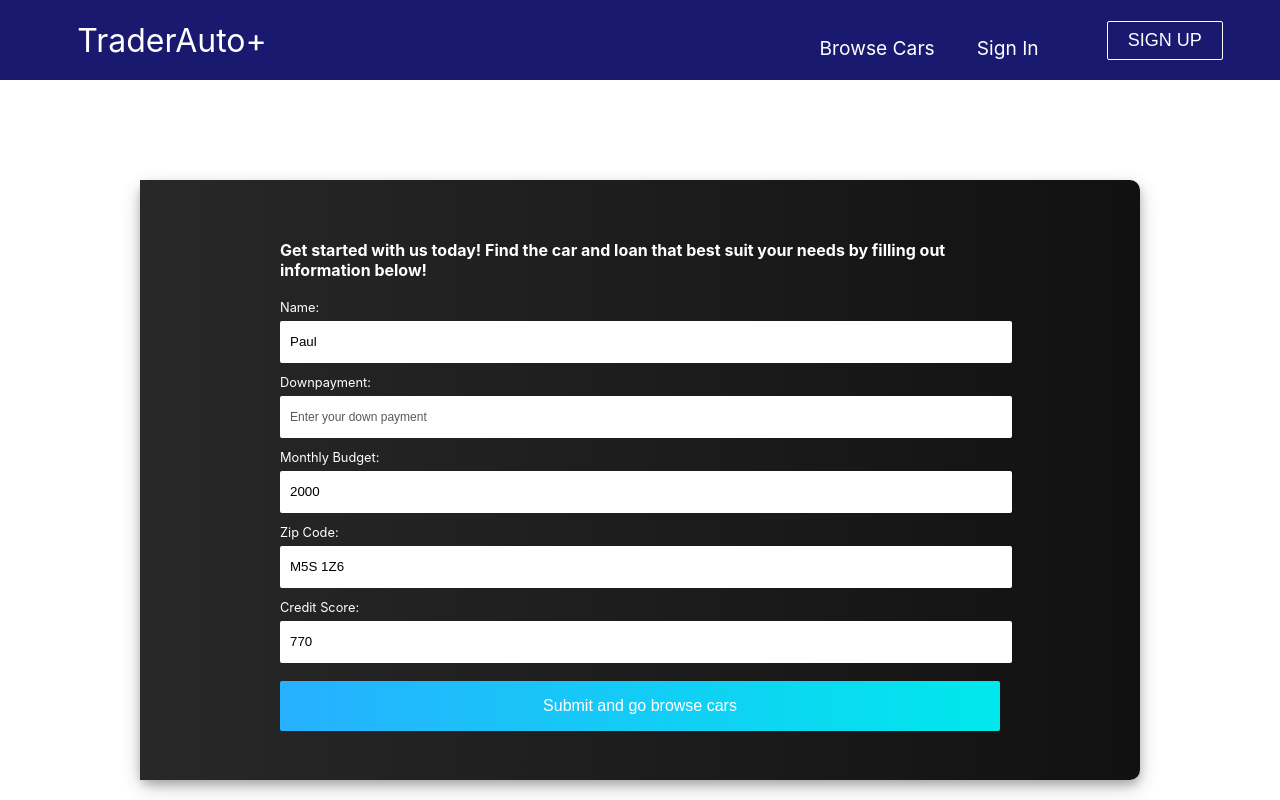
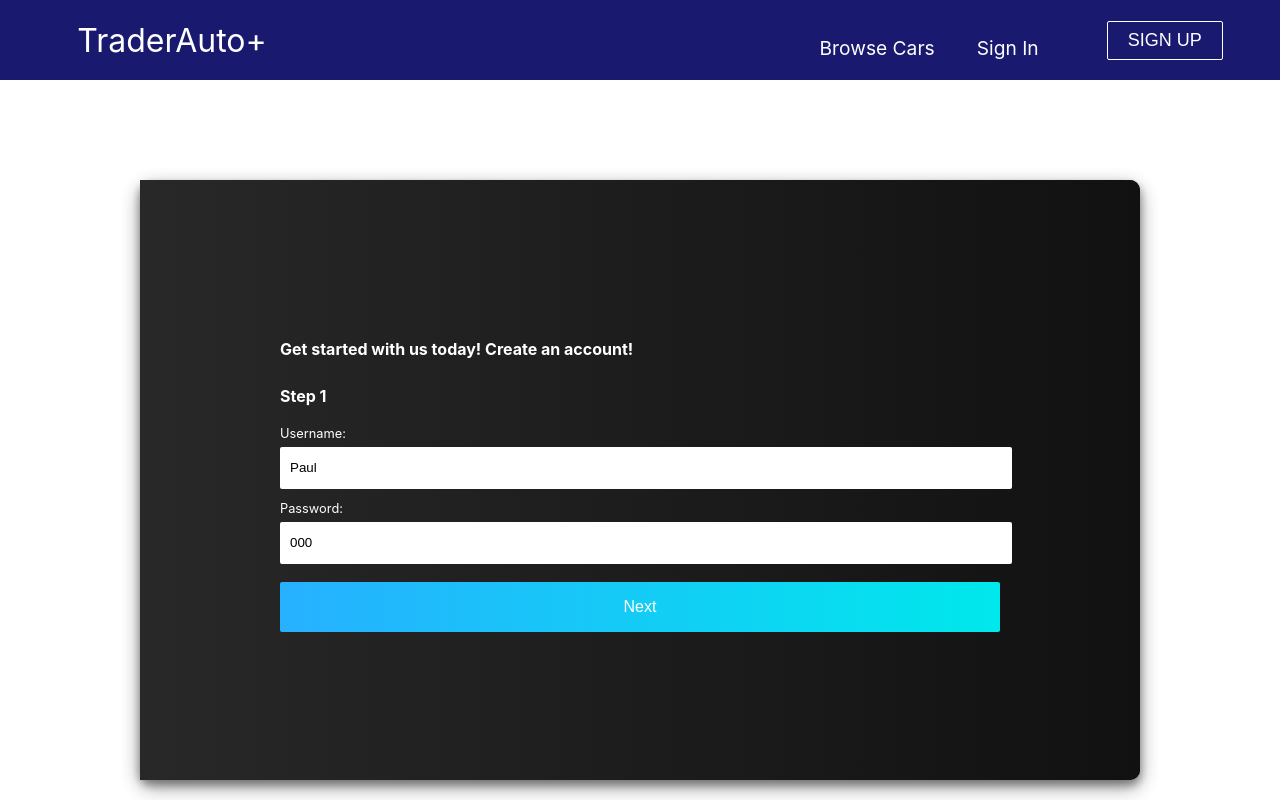
Before and after one commit to Sophieeeeeeeee/traderautoplus-app, a React (Create React App) app: page /sign-up in a window 1280 px wide. Shown: the top 800 px of the page. Built offline with nearby package versions, Linux system fonts and the light colour scheme.

Commit message:
Sign up page revamped

```diff
--- a/src/components/Button.js
+++ b/src/components/Button.js
@@ -22,14 +22,15 @@ export const Button = ({
                            type,
                            onClick,
                            buttonStyle,
-                           buttonSize
+                           buttonSize,
+                           link
                        }) => {
     const checkButtonStyle = STYLES.includes(buttonStyle) ? buttonStyle : STYLES[0]; // if no button style, default to idx 0, 'btn--primary'
 
     const checkButtonSize = SIZES.includes(buttonSize) ? buttonSize : SIZES[0];// if no button size, default to idx 0, 'btn--medium'
 
     return (
-        <Link to='/sign-up' className='btn-mobile'>
+        <Link to={link} className='btn-mobile'>
             <button
                 className={`btn ${checkButtonStyle} ${checkButtonSize}`}  // how we change display based on what's passed, we set it as class name
                 onClick={onClick}
--- a/src/components/Signup.js
+++ b/src/components/Signup.js
@@ -1,6 +1,9 @@
 import React from "react";
 import '../App.css';
 import './UserInput.css';
+import SignupStep1 from "./Signup_Step1";
+import SignupStep2 from "./Signup_Step2";
+
 
 /**
  * Renders Signup page, the form inputs, props all come from UserInputs class
@@ -20,74 +23,113 @@ function Signup(props){
         <div className='form-container'>
             <div className='form-content'>
                 <form onSubmit={props.handleSubmit} className='form'>
-                    <h1>
-                        Get started with us today! Find the car and loan that best suit your needs by filling out information below!
-                    </h1>
+                {/*    <h1>*/}
+                {/*        Get started with us today! Create an account and find the car and loan that best suit your needs by filling out the information below!*/}
+                {/*    </h1>*/}
 
-                    <div className='form-inputs'>
-                        <label className='form-label'> Name:</label>
-                        <input className='form-input'
-                               name = "name"
-                               type="text"
-                               placeholder='Enter your name'
-                               value={props.name}
-                               onChange={props.handleChange}/>
-                    </div>
+        {/*            <div className='form-inputs'>*/}
+        {/*                <label className='form-label'> User name:</label>*/}
+        {/*                <input className='form-input'*/}
+        {/*                       name = "name"*/}
+        {/*                       type="text"*/}
+        {/*                       placeholder='Enter your name'*/}
+        {/*                       value={props.name}*/}
+        {/*                       onChange={props.handleChange}/>*/}
+        {/*            </div>*/}
 
-                    <div className='form-inputs'>
-                        <label className='form-label'>Downpayment:</label>
-                        <input className='form-input'
-                               name = "maxDownPayment"
-                               type="text"
-                               placeholder='Enter your down payment'
-                               value={props.maxDownPayment}
-                               onChange={props.handleChange}/>
-                    </div>
+        {/*            <div className='form-inputs'>*/}
+        {/*                <label className='form-label'> Password:</label>*/}
+        {/*                <input className='form-input'*/}
+        {/*                       name = "name"*/}
+        {/*                       type="text"*/}
+        {/*                       placeholder='Enter your name'*/}
+        {/*                       value={props.name}*/}
+        {/*                       onChange={props.handleChange}/>*/}
+        {/*            </div>*/}
 
-                    <div className='form-inputs'>
-                        <label className='form-label'> Monthly Budget:</label>
-                        <input className='form-input'
-                               name = "maxMonthlyPayment"
-                               type="text"
-                               placeholder='Enter your monthly payment budget'
-                               value={props.maxMonthlyPayment}
-                               onChange={props.handleChange}/>
-                    </div>
+        {/*            <div className='form-inputs'>*/}
+        {/*                <label className='form-label'>Downpayment:</label>*/}
+        {/*                <input className='form-input'*/}
+        {/*                       name = "maxDownPayment"*/}
+        {/*                       type="text"*/}
+        {/*                       placeholder='Enter your down payment'*/}
+        {/*                       value={props.maxDownPayment}*/}
+        {/*                       onChange={props.handleChange}/>*/}
+        {/*            </div>*/}
 
-                    <div className='form-inputs'>
-                        <label className='form-label'>Zip Code:</label>
-                        <input className='form-input'
-                               name = "zipCode"
-                               type="text"
-                               placeholder='Enter your zip code'
-                               value={props.zipCode}
-                               onChange={props.handleChange}/>
-                    </div>
+        {/*            <div className='form-inputs'>*/}
+        {/*                <label className='form-label'> Monthly Budget:</label>*/}
+        {/*                <input className='form-input'*/}
+        {/*                       name = "maxMonthlyPayment"*/}
+        {/*                       type="text"*/}
+        {/*                       placeholder='Enter your monthly payment budget'*/}
+        {/*                       value={props.maxMonthlyPayment}*/}
+        {/*                       onChange={props.handleChange}/>*/}
+        {/*            </div>*/}
+
+        {/*            <div className='form-inputs'>*/}
+        {/*                <label className='form-label'>Zip Code:</label>*/}
+        {/*                <input className='form-input'*/}
+        {/*                       name = "zipCode"*/}
+        {/*                       type="text"*/}
+        {/*                       placeholder='Enter your zip code'*/}
+        {/*                       value={props.zipCode}*/}
+        {/*                       onChange={props.handleChange}/>*/}
+        {/*            </div>*/}
 
 
-                    <div className='form-inputs'>
-                        <label className='form-label'>Credit Score: </label>
-                        <input className='form-input'
-                               name = "creditScore"
-                               type="text"
-                               placeholder='Enter your credit score'
-                               value={props.creditScore}
-                               onChange={props.handleChange}/>
-                    </div>
+        {/*            <div className='form-inputs'>*/}
+        {/*                <label className='form-label'>Credit Score: </label>*/}
+        {/*                <input className='form-input'*/}
+        {/*                       name = "creditScore"*/}
+        {/*                       type="text"*/}
+        {/*                       placeholder='Enter your credit score'*/}
+        {/*                       value={props.creditScore}*/}
+        {/*                       onChange={props.handleChange}/>*/}
+        {/*            </div>*/}
 
-                    <button className='form-input-btn' type='submit'>
-                        {/*<a href='http://localhost:3000/browse'>Submit</a>*/}
-                        Submit and go browse cars
-                    </button>
+        {/*            <button className='form-input-btn' type='submit'>*/}
+        {/*                /!*<a href='http://localhost:3000/browse'>Submit</a>*!/*/}
+        {/*                Submit and go browse cars*/}
+        {/*            </button>*/}
 
-                    {/*<button className='form-input-btn' onClick={props.sendPost}>Post</button>*/}
-                    {/*<p>{this.props.postRequest}</p>*/}
+        {/*            /!*<button className='form-input-btn' onClick={props.sendPost}>Post</button>*!/*/}
+        {/*            /!*<p>{this.props.postRequest}</p>*!/*/}
 
-                    {/*                <span className='form-input-login'>*/}
-                    {/*  Already have an account? Login <a href='#'>here</a>*/}
-                    {/*</span>*/}
+        {/*            /!*                <span className='form-input-login'>*!/*/}
+        {/*            /!*  Already have an account? Login <a href='#'>here</a>*!/*/}
+        {/*            /!*</span>*!/*/}
+
+                    <SignupStep1
+                        currentStep={props.currentStep}
+                        handleCurrentStep = {props.handleCurrentStep}
+
+                        name = {props.name}
+                        password =  {props.password}
+                        maxMonthlyPayment = {props.maxMonthlyPayment}
+                        maxDownPayment = {props.maxDownPayment}
+                        zipCode = {props.zipCode}
+                        creditScore = {props.creditScore}
+                        handleChange = {props.handleChange}
+                        handleSubmit = {props.handleSubmit}
+                        sendPost = {props.sendPost}/>
+
+                    <SignupStep2
+                        currentStep={props.currentStep}
+
+                        name = {props.name}
+                        password =  {props.password}
+                        maxMonthlyPayment = {props.maxMonthlyPayment}
+                        maxDownPayment = {props.maxDownPayment}
+                        zipCode = {props.zipCode}
+                        creditScore = {props.creditScore}
+                        handleChange = {props.handleChange}
+                        handleSubmit = {props.handleSubmit}
+                        sendPost = {props.sendPost}/>
 
                 </form>
+
+
             </div>
         </div>
 
--- /dev/null
+++ b/src/components/Signup_Step1.js
@@ -0,0 +1,61 @@
+import React from "react";
+
+function SignupStep1(props){
+
+    if (props.currentStep !== 1){
+        return null
+    }
+
+    return(
+        <div>
+            <div className='form-container'>
+                <div className='form-content'>
+                    <form onSubmit={props.handleSubmit} className='form'>
+                        <h1>
+                            Get started with us today! Create an account!
+                        </h1>
+
+                        <h1>
+                            Step 1
+                        </h1>
+
+                        <div className='form-inputs'>
+                            <label className='form-label'> Username:</label>
+                            <input className='form-input'
+                                   name = "name"
+                                   type="text"
+                                   placeholder='Enter your name'
+                                   value={props.name}
+                                   onChange={props.handleChange}/>
+                        </div>
+
+                        <div className='form-inputs'>
+                            <label className='form-label'> Password:</label>
+                            <input className='form-input'
+                                   name = "password"
+                                   type="text"
+                                   placeholder='Enter a password'
+                                   value={props.password}
+                                   onChange={props.handleChange}/>
+                        </div>
+
+                        <button className='form-input-btn' type='button' onClick={props.handleCurrentStep}>
+                            Next
+                        </button>
+
+                        {/*<button className='form-input-btn' type='submit'>*/}
+                        {/*    <a href='http://localhost:3000/browse'>Submit and go browse cars</a>*/}
+                        {/*</button>*/}
+
+                    </form>
+
+                </div>
+            </div>
+
+
+
+        </div>)
+
+}
+
+export default SignupStep1
--- /dev/null
+++ b/src/components/Signup_Step2.js
@@ -0,0 +1,76 @@
+import React from "react";
+
+function SignupStep2(props){
+
+    if (props.currentStep !== 2){
+        return null
+    }
+    return(
+        <div>
+            <div className='form-container'>
+                <div className='form-content'>
+                    <form onSubmit={props.handleSubmit} className='form'>
+                        <h1>
+                            Find the car and loan that best suit your needs by filling out the information below!
+                        </h1>
+
+                        <h1>
+                            Step 2
+                        </h1>
+
+                        <div className='form-inputs'>
+                            <label className='form-label'>Downpayment:</label>
+                            <input className='form-input'
+                                   name = "maxDownPayment"
+                                   type="text"
+                                   placeholder='Enter your down payment'
+                                   value={props.maxDownPayment}
+                                   onChange={props.handleChange}/>
+                        </div>
+
+                        <div className='form-inputs'>
+                            <label className='form-label'> Monthly Budget:</label>
+                            <input className='form-input'
+                                   name = "maxMonthlyPayment"
+                                   type="text"
+                                   placeholder='Enter your monthly payment budget'
+                                   value={props.maxMonthlyPayment}
+                                   onChange={props.handleChange}/>
+                        </div>
+
+                        <div className='form-inputs'>
+                            <label className='form-label'>Zip Code:</label>
+                            <input className='form-input'
+                                   name = "zipCode"
+                                   type="text"
+                                   placeholder='Enter your zip code'
+                                   value={props.zipCode}
+                                   onChange={props.handleChange}/>
+                        </div>
+
+
+                        <div className='form-inputs'>
+                            <label className='form-label'>Credit Score: </label>
+                            <input className='form-input'
+                                   name = "creditScore"
+                                   type="text"
+                                   placeholder='Enter your credit score'
+                                   value={props.creditScore}
+                                   onChange={props.handleChange}/>
+                        </div>
+
+                        <button className='form-input-btn' type='submit' onClick={props.handleSubmit}>
+                            <a href='http://localhost:3000/browse'>Submit and go browse cars</a>
+                        </button>
+
+                    </form>
+                </div>
+            </div>
+
+
+
+        </div>)
+
+}
+
+export default SignupStep2
--- a/src/components/UserInputs.js
+++ b/src/components/UserInputs.js
@@ -26,6 +26,8 @@ class UserInputs extends Component{
         super(props);
         this.state = {
             name: 'Paul',
+            password:'000',
+
             creditScore: '770',
             zipCode: 'M5S 1Z6',
             maxDownPayment: '500',
@@ -36,7 +38,8 @@ class UserInputs extends Component{
             carAge: '',
             carBrand: '',
 
-            postResponse: ''}
+            postResponse: '',
+            currentStep: 1}
 
 
         //binds functions that updates the State variables to this object
@@ -44,6 +47,8 @@ class UserInputs extends Component{
         this.handleChange = this.handleChange.bind(this);
         this.sendPost = this.sendPost.bind(this);
         this.handleCarFilter = this.handleCarFilter.bind(this);
+
+        this.handleCurrentStep = this.handleCurrentStep.bind(this);
     }
 
 
@@ -54,14 +59,17 @@ class UserInputs extends Component{
      */
     handleSubmit(event){
         event.preventDefault()
-        const {name, creditScore, zipCode, maxDownPayment, maxMonthlyPayment, carColor, carType, carAge, carBrand, postResponse} = this.state
+        const {name, password, creditScore, zipCode, maxDownPayment, maxMonthlyPayment, carColor, carType, carAge, carBrand, postResponse} = this.state
         alert(`____Your Details____\n
           Name : ${name}
+          Password: ${password}
           Credit score : ${creditScore}
           Location: ${zipCode}
           Down payment: ${maxDownPayment}
           Monthly payment: ${maxMonthlyPayment}
         `)
+
+
 
         //this leads to browse page with all current state variables saved in props
         this.props.history.push({
@@ -71,7 +79,7 @@ class UserInputs extends Component{
     }
 
     /**
-     * handleChange for input boxed on Signup page in Signup class,
+     * handleChange for input box on Signup page in Signup class,
      * pass down this function to update state variables of UserInputs class
      * @param  {event} onChange event of content of box
      */
@@ -79,6 +87,39 @@ class UserInputs extends Component{
         this.setState({[event.target.name]: event.target.value});
         console.log(this.state)
     }
+
+    /**
+     * handleCurrentStep set currentStep to 2 to render step 2 of signup page,
+     * pass down this function to SignupStep1 as the onClick function of the 'next' button
+     */
+    handleCurrentStep(){
+        this.setState({currentStep: 2})
+    }
+
+    /**
+     * sendUserSignInPost for SignIn page
+     */
+    sendUserSignInPost () {
+        let post = {}
+        const user = this.state
+        post = {
+            "name": user.name,
+            "password": user.password
+        }
+
+        console.log(JSON.stringify(post))
+
+        const requestOptions = {
+            method: "POST",
+            headers: { "Content-Type": "application/json" },
+            body: JSON.stringify(post)
+        };
+
+        fetch("https://cors-everywhere.herokuapp.com/http://ec2-18-118-163-255.us-east-2.compute.amazonaws.com:8080/signin", requestOptions)
+            .then(response => response.json())
+            // .then(response => this.setState({postResponse: response})) if sign in user inputs true
+            // .then(response => console.log(this.state.postResponse))
+    };
 
     /**
      * sendPost for Filter button on browse page in Cars class,
@@ -92,6 +133,7 @@ class UserInputs extends Component{
             const user = this.props.location.state
             post = {
                 "name": user.name,
+                "password": user.password,
                 "credit-score": user.creditScore,
                 "zip-code": user.zipCode,
                 "downpayment": user.maxDownPayment,
@@ -124,6 +166,8 @@ class UserInputs extends Component{
             .then(response => response.json())
             .then(response => this.setState({postResponse: response}))
             .then(response => console.log(this.state.postResponse))
+
+
     };
 
     /**
@@ -141,12 +185,16 @@ class UserInputs extends Component{
         if(this.props.which){ // if true, return signup
             return(<Signup
                     name = {this.state.name}
+                    password = {this.state.password}
                     maxMonthlyPayment = {this.state.maxMonthlyPayment}
+                    maxDownPayment = {this.state.maxDownPayment}
                     zipCode = {this.state.zipCode}
                     creditScore = {this.state.creditScore}
                     handleChange = {this.handleChange}
                     handleSubmit = {this.handleSubmit}
-                    sendPost = {this.sendPost}/>
+                    sendPost = {this.sendPost}
+                    currentStep={this.state.currentStep}
+                    handleCurrentStep = {this.handleCurrentStep}/>
             )
 
         } else { // if false, return browse
--- a/src/components/Welcome.js
+++ b/src/components/Welcome.js
@@ -69,17 +69,21 @@ class WelcomeSection extends Component{
                         className='btns'
                         buttonStyle='btn--outline'
                         buttonSize='btn--large'
+                        link = '/sign-up'
                     >
                         GET STARTED
                     </Button>
+
                     <Button
                         className='btns'
                         buttonStyle='btn--primary'
                         buttonSize='btn--large'
                         onClick={console.log('hey')}
+                        link = '/sign-in'
                     >
-                        WATCH TRAILER <i className='far fa-play-circle' />
+                        Sign In <i className='far fa-play-circle' />
                     </Button>
+
                 </div>
             </div>
         )
```
Also changed, not shown: src/App.js (+25 -16 lines).
